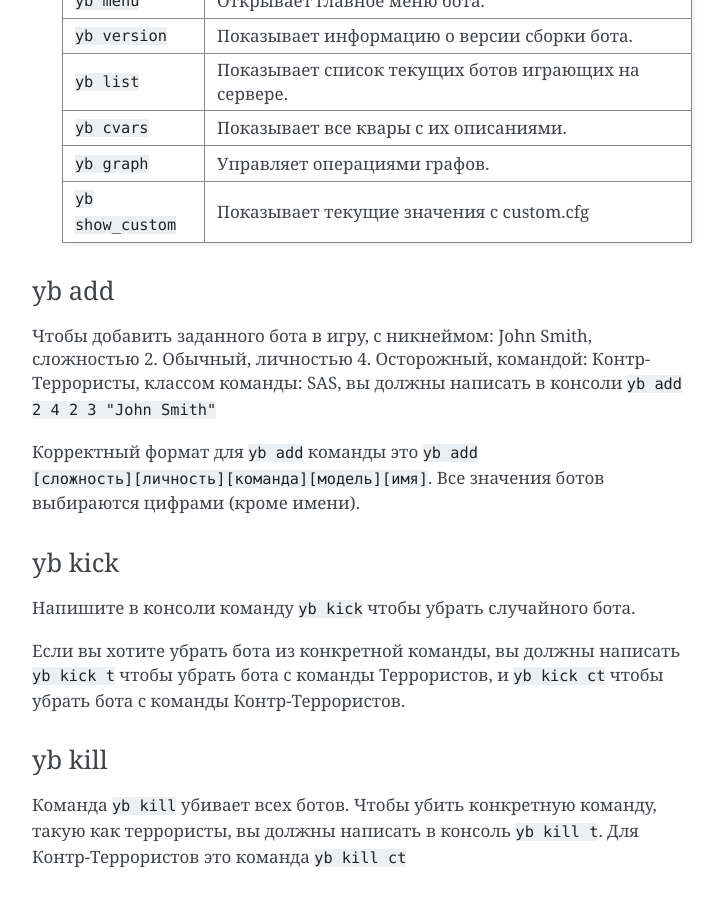
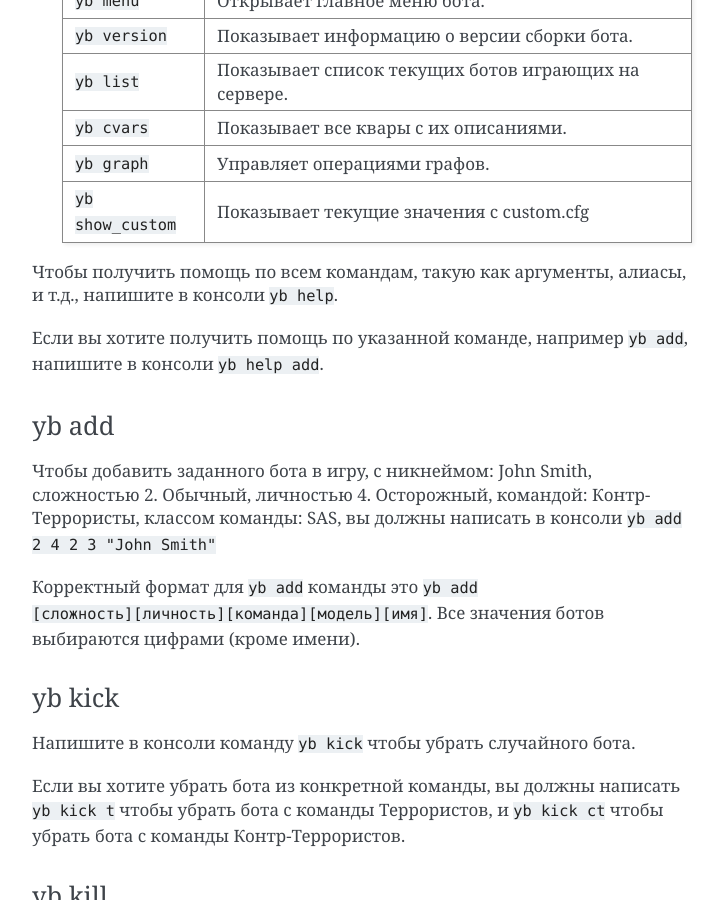
Before and after one commit to yapb/docs, a Sphinx documentation site: the page built from docs/botusage.rst, in a window 1280 px wide and 900 px high, scrolled down 6607 px. Shown: the whole window, without its empty margins (388-1112 px from the left). Built offline with Sphinx 7.4.7, drawn with Linux system fonts in a browser that asks for light colours.

Commit message:
botusage: added yb help command description

```diff
--- a/docs/botusage.rst
+++ b/docs/botusage.rst
@@ -158,6 +158,9 @@
    | ``yb show_custom``        | Показывает текущие значения с custom.cfg                                                                                       |
    +---------------------------+--------------------------------------------------------------------------------------------------------------------------------+
 
+Чтобы получить помощь по всем командам, такую как аргументы, алиасы, и т.д., напишите в консоли ``yb help``.
+
+Если вы хотите получить помощь по указанной команде, например ``yb add``, напишите в консоли ``yb help add``.
 
 yb add
 ---------------
```
